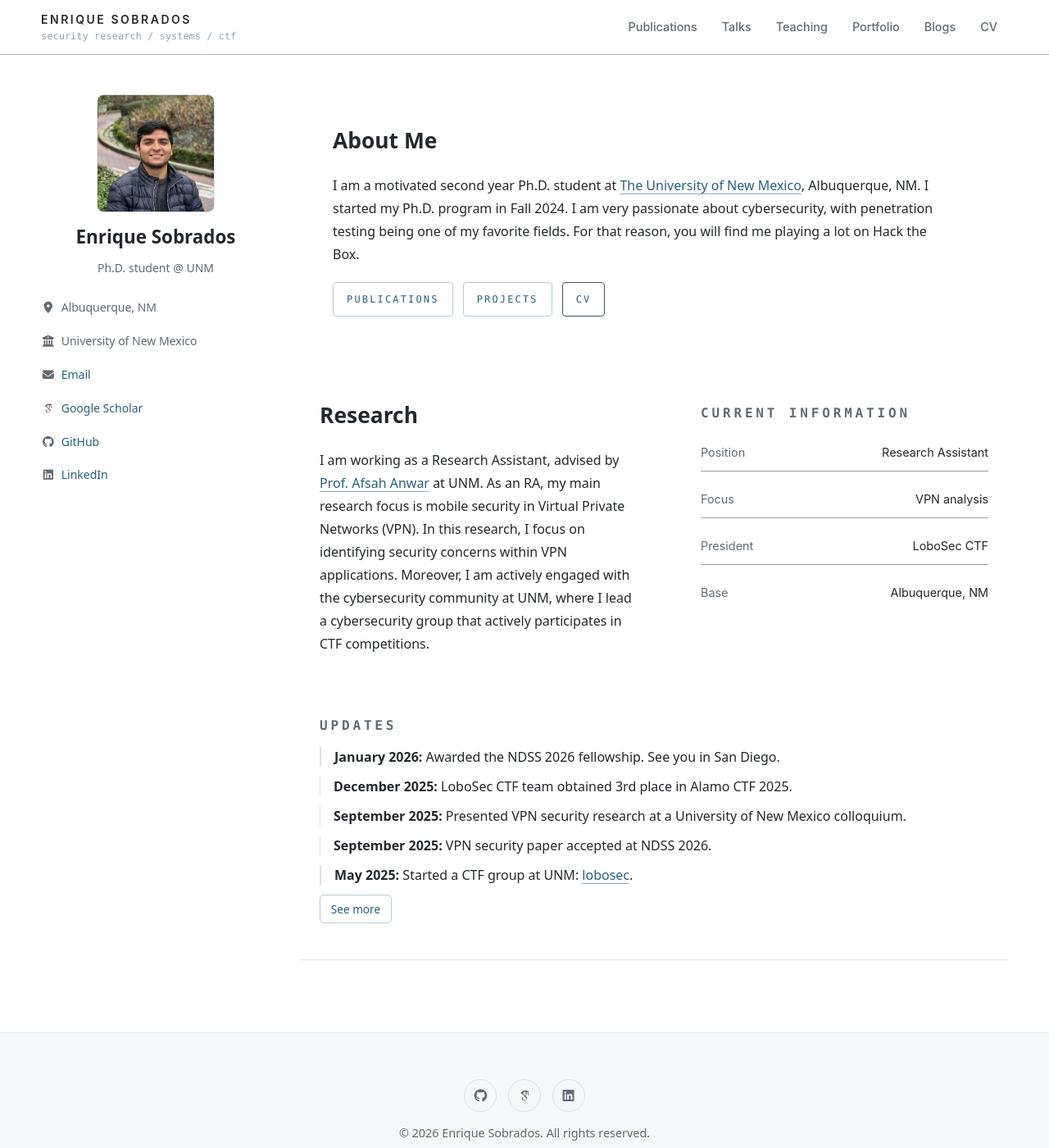
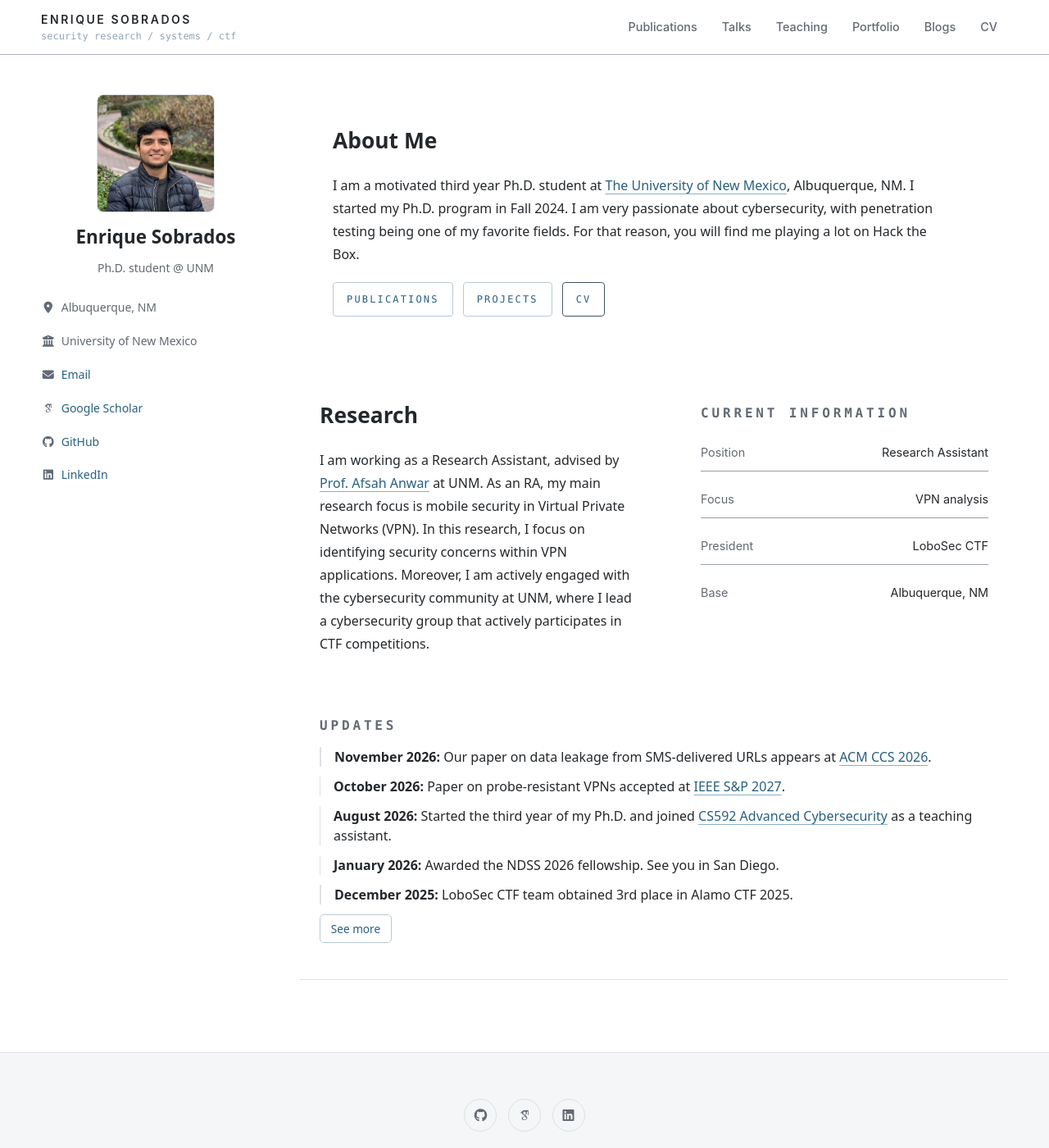
Before and after one commit to Enrique720/enrique720.github.io, a Jekyll site: the page built from _pages/about.md, in a window 1280 px wide and 1400 px high. Shown: the whole window at 82% size. Built offline with Jekyll 4.4.1, drawn with Linux system fonts in a browser that asks for light colours; nearby versions of some CDN libraries; some web fonts are replaced.

Commit message:
Mark third year of PhD, refresh updates, and unpublish S&P PDF
Update the About bio to third year Ph.D. student, add updates for CCS
2026, the S&P 2027 acceptance, and the start of the third year plus the
CS592 TA role, moving older entries into the "See more" block.

Remove the S&P paper PDF and its links from the publication entry and
the blog post so it is not reachable yet.

Co-Authored-By: Claude Opus 5 <noreply@anthropic.com>

```diff
--- a/_pages/about.md
+++ b/_pages/about.md
@@ -10,7 +10,7 @@ redirect_from:
 <section class="security-card hero-card relative overflow-hidden rounded-lg border border-slate-700/50 bg-slate-950/70 p-6 shadow-terminal md:p-10">
   <h2 class="mb-6 max-w-2xl text-3xl font-black leading-none text-slate-50">About Me</h2>
   <p class="max-w-3xl text-lg leading-8 text-slate-300">
-    I am a motivated second year Ph.D. student at <a href="https://unm.edu">The University of New Mexico</a>, Albuquerque, NM.
+    I am a motivated third year Ph.D. student at <a href="https://unm.edu">The University of New Mexico</a>, Albuquerque, NM.
     I started my Ph.D. program in Fall 2024. I am very passionate about cybersecurity, with penetration testing being one of
     my favorite fields. For that reason, you will find me playing a lot on Hack the Box.
   </p>
@@ -46,15 +46,18 @@ redirect_from:
 <section class="security-card section-panel mt-6 rounded-lg border border-slate-700/50 bg-slate-950/62 p-6">
   <p class="section-kicker mb-3 font-mono text-xs uppercase tracking-[.24em] text-phosphor">updates</p>
   <div class="update-list grid gap-3">
+    <div class="update-item border-l-2 border-phosphor/60 pl-4"><strong>November 2026:</strong> Our paper on data leakage from SMS-delivered URLs appears at <a href="/publication/2026-private-links-public-leaks">ACM CCS 2026</a>.</div>
+    <div class="update-item border-l-2 border-voltage/60 pl-4"><strong>October 2026:</strong> Paper on probe-resistant VPNs accepted at <a href="/publication/2027-probe-resistant-vpn-coexistence">IEEE S&amp;P 2027</a>.</div>
+    <div class="update-item border-l-2 border-signal/60 pl-4"><strong>August 2026:</strong> Started the third year of my Ph.D. and joined <a href="/teaching/2026-unm-CS592">CS592 Advanced Cybersecurity</a> as a teaching assistant.</div>
     <div class="update-item border-l-2 border-phosphor/60 pl-4"><strong>January 2026:</strong> Awarded the NDSS 2026 fellowship. See you in San Diego.</div>
     <div class="update-item border-l-2 border-voltage/60 pl-4"><strong>December 2025:</strong> LoboSec CTF team obtained 3rd place in Alamo CTF 2025.</div>
-    <div class="update-item border-l-2 border-signal/60 pl-4"><strong>September 2025:</strong> Presented VPN security research at a University of New Mexico colloquium.</div>
-    <div class="update-item border-l-2 border-phosphor/60 pl-4"><strong>September 2025:</strong> VPN security paper accepted at NDSS 2026.</div>
-    <div class="update-item border-l-2 border-voltage/60 pl-4"><strong>May 2025:</strong> Started a CTF group at UNM: <a href="https://lobosec.unm.edu">lobosec</a>.</div>
   </div>
   <details class="updates-more mt-3">
     <summary>See more</summary>
     <div class="update-list mt-3 grid gap-3">
+      <div class="update-item border-l-2 border-slate-600 pl-4"><strong>September 2025:</strong> Presented VPN security research at a University of New Mexico colloquium.</div>
+      <div class="update-item border-l-2 border-slate-600 pl-4"><strong>September 2025:</strong> VPN security paper accepted at NDSS 2026.</div>
+      <div class="update-item border-l-2 border-slate-600 pl-4"><strong>May 2025:</strong> Started a CTF group at UNM: <a href="https://lobosec.unm.edu">lobosec</a>.</div>
       <div class="update-item border-l-2 border-slate-600 pl-4"><strong>March 2025:</strong> Gave a guest lecture at the University of New Mexico on "Introduction to Penetration Testing".</div>
       <div class="update-item border-l-2 border-slate-600 pl-4"><strong>September 2024:</strong> Visited the University of Michigan, Ann Arbor, for a research collaboration.</div>
       <div class="update-item border-l-2 border-slate-600 pl-4"><strong>August 2024:</strong> Attended USENIX Security 24 conference.</div>
```
Also changed, not shown: _posts/2026-10-06-probe-resistant-vpns.md (+1 -1 lines), _publications/2027-probe-resistant-vpn-coexistence.md (+0 -1 lines), 1 other file.
